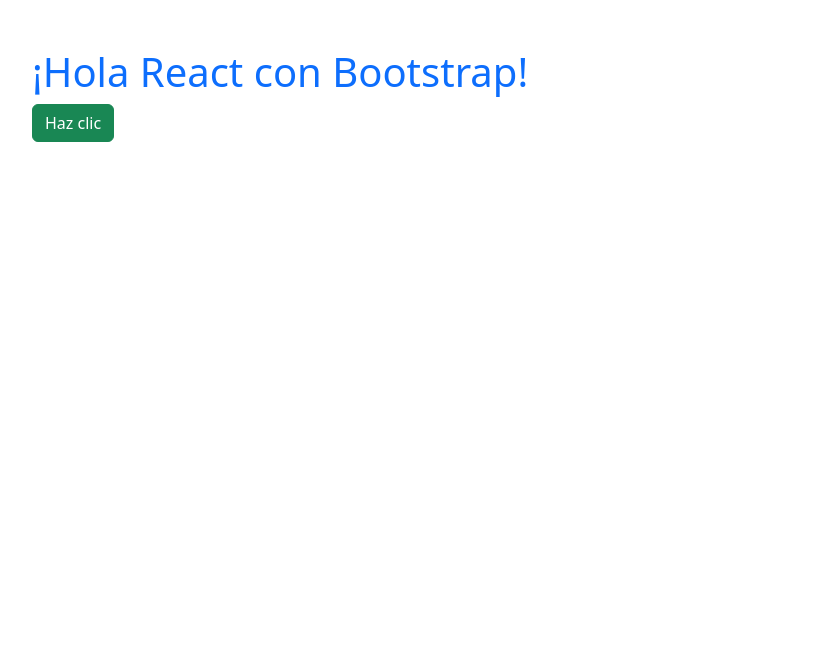
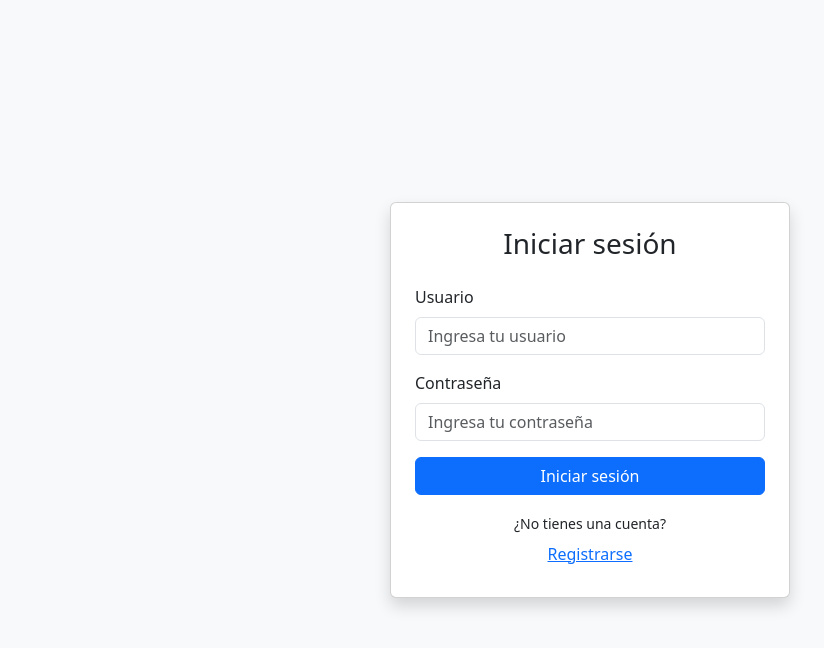
Before and after one commit to FacundoOrona/appConexionBackFront, a React (Vite) app in the folder front-ConexionBackend/: page / in a window 1280 px wide. Shown: the top 648 px of the page, without its empty margins (50-874 px from the left). Built offline with nearby package versions, Linux system fonts and the light colour scheme.

Commit message:
Frontend visualizer
- uso de React Router Dom
- implementacion de las rutas
- desarollo de las paginas login y registro
- desarrollo de los componentes

```diff
--- a/front-ConexionBackend/package.json
+++ b/front-ConexionBackend/package.json
@@ -12,7 +12,8 @@
   "dependencies": {
     "bootstrap": "^5.3.5",
     "react": "^19.0.0",
-    "react-dom": "^19.0.0"
+    "react-dom": "^19.0.0",
+    "react-router-dom": "^7.5.0"
   },
   "devDependencies": {
     "@eslint/js": "^9.21.0",
--- a/front-ConexionBackend/src/Aplicacion.jsx
+++ b/front-ConexionBackend/src/Aplicacion.jsx
@@ -1,12 +1,15 @@
 import React from 'react'
+import { BrowserRouter as Router, Routes, Route } from 'react-router-dom';
+import { LoginPage } from './pages/loginPage';
+import { RegisterPage } from './pages/RegisterPage';
 
 export const Aplicacion = () => {
   return (
-    <>
-    <div className="container mt-5">
-      <h1 className="text-primary">¡Hola React con Bootstrap!</h1>
-      <button className="btn btn-success">Haz clic</button>
-    </div>
-    </>
+    <Router>
+      <Routes>
+        <Route path="/" element={<LoginPage />} />
+        <Route path="/register" element={<RegisterPage />} />
+      </Routes>
+    </Router>
   )
 }
--- /dev/null
+++ b/front-ConexionBackend/src/components/LoginComponent.jsx
@@ -0,0 +1,30 @@
+import React from 'react'
+import { Link } from 'react-router-dom'
+
+export const LoginComponent = () => {
+    return (
+        <>
+            <div className="d-flex justify-content-center align-items-center vh-100 bg-light">
+                <div className="card p-4 shadow" style={{ minWidth: '300px', maxWidth: '400px', width: '100%' }}>
+                    <h3 className="text-center mb-4">Iniciar sesión</h3>
+                    <form>
+                        <div className="mb-3">
+                            <label htmlFor="username" className="form-label">Usuario</label>
+                            <input type="text" className="form-control" id="username" placeholder="Ingresa tu usuario" />
+                        </div>
+                        <div className="mb-3">
+                            <label htmlFor="password" className="form-label">Contraseña</label>
+                            <input type="password" className="form-control" id="password" placeholder="Ingresa tu contraseña" />
+                        </div>
+                        <button type="submit" className="btn btn-primary w-100">Iniciar sesión</button>
+                    </form>
+                    <div className="text-center mt-3">
+                        <small>¿No tienes una cuenta?</small>
+                        <br />
+                        <Link to="/register" className="btn btn-link">Registrarse</Link>
+                    </div>
+                </div>
+            </div>
+        </>
+    )
+}
--- /dev/null
+++ b/front-ConexionBackend/src/components/RegisterComponent.jsx
@@ -0,0 +1,28 @@
+import React from 'react'
+import { Link } from 'react-router-dom'
+
+export const RegisterComponent = () => {
+    return (
+        <>
+            <div className="d-flex justify-content-center align-items-center vh-100 bg-light">
+                <div className="card p-4 shadow" style={{ minWidth: '300px', maxWidth: '400px', width: '100%' }}>
+                    <h3 className="text-center mb-4">Registro de usuario</h3>
+                    <form>
+                        <div className="mb-3">
+                            <label className="form-label">Usuario</label>
+                            <input type="text" className="form-control" placeholder="Crea tu usuario" />
+                        </div>
+                        <div className="mb-3">
+                            <label className="form-label">Contraseña</label>
+                            <input type="password" className="form-control" placeholder="Crea tu contraseña" />
+                        </div>
+                        <button type="submit" className="btn btn-success w-100">Registrarse</button>
+                    </form>
+                    <div className="text-center mt-3">
+                        <Link to="/" className="btn btn-link">Volver al login</Link>
+                    </div>
+                </div>
+            </div>
+        </>
+    )
+}
--- /dev/null
+++ b/front-ConexionBackend/src/pages/LoginPage.jsx
@@ -0,0 +1,10 @@
+import React from 'react'
+import { LoginComponent } from '../components/LoginComponent'
+
+export const LoginPage = () => {
+    return (
+        <>
+            <LoginComponent></LoginComponent>
+        </>
+    )
+}
--- /dev/null
+++ b/front-ConexionBackend/src/pages/RegisterPage.jsx
@@ -0,0 +1,10 @@
+import React from 'react'
+import { RegisterComponent } from '../components/RegisterComponent'
+
+export const RegisterPage = () => {
+  return (
+    <>
+      <RegisterComponent></RegisterComponent>
+    </>
+  )
+}
```
Also changed, not shown: 1 other file (tests, documents, lock files or other folders).
